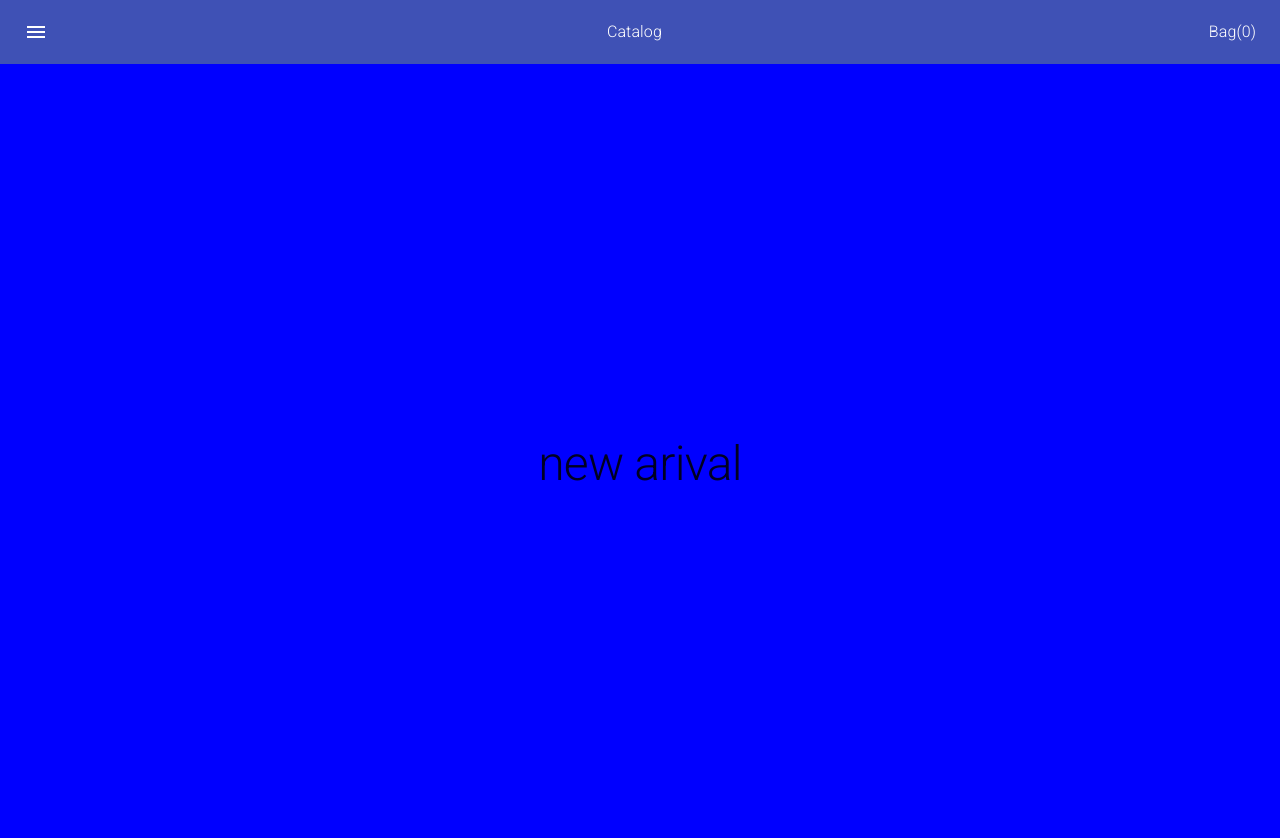
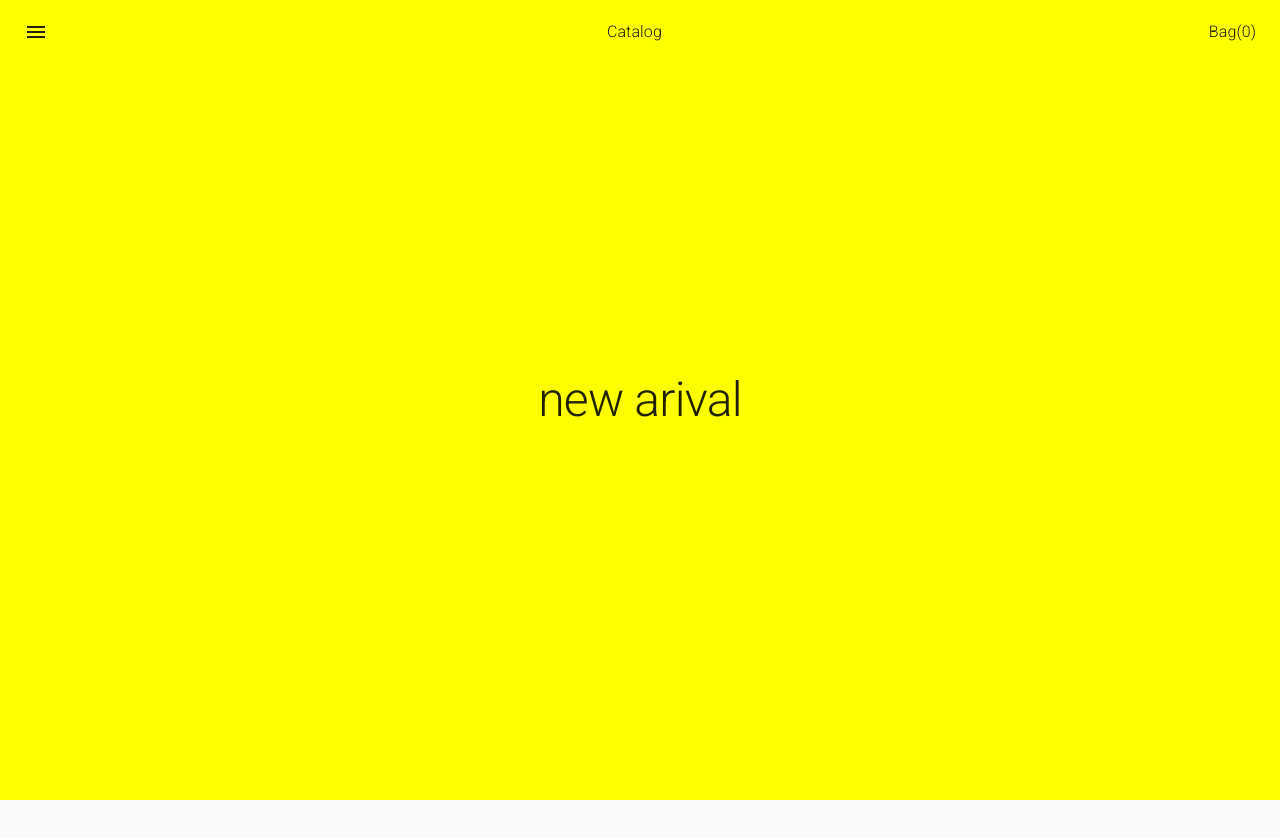
Before and after one commit to aliraza944/Ecommerce-Store, a React (Create React App) app: page / in a window 1280 px wide. Shown: the top 838 px of the page. After the commit the page ends 800 px from the top, so only its background shows below. Built offline with nearby package versions, Linux system fonts and the light colour scheme.

Commit message:
feat: click on catalog bring out the modal

```diff
--- /dev/null
+++ b/src/Components/Navigation/ModalElements.js
@@ -0,0 +1,36 @@
+import { Paper, Typography, makeStyles } from "@material-ui/core";
+import React from "react";
+
+const useStyles = makeStyles((theme) => ({
+  root: {
+    width: "100%",
+    height: "100vh",
+    flexDirection: "column",
+    backgroundColor: "#fafafa5c",
+    "& .MuiTypography-root": {
+      fontWeight: "400",
+      color: "white",
+      margin: "0 0 5px 0",
+    },
+    "& .MuiPaper-root": {
+      boxShadow: "none",
+    },
+  },
+}));
+const ModalElements = () => {
+  const classes = useStyles();
+  return (
+    <Paper className={`justifycenter ${classes.root}`}>
+      <Typography variant="h3">Hoodie</Typography>
+      <Typography variant="h3">Accesories</Typography>
+      <Typography variant="h3">Trousers</Typography>
+      <Typography variant="h3">Shirts</Typography>
+      <Typography variant="h3">Sweaters</Typography>
+      <Typography variant="h3">Legings</Typography>
+      <Typography variant="h3">Underwears</Typography>
+      <Typography variant="h3">Legings</Typography>
+    </Paper>
+  );
+};
+
+export default ModalElements;
--- a/src/Components/Navigation/Styles.js
+++ b/src/Components/Navigation/Styles.js
@@ -3,6 +3,9 @@ import { makeStyles } from "@material-ui/core";
 const useStyles = makeStyles((theme) => ({
   root: {
     flexGrow: 1,
+    "& .MuiAppBar-root": {
+      boxShadow: "none",
+    },
   },
   menuButton: {
     flexShrink: 0,
--- a/src/Components/Navigation/index.js
+++ b/src/Components/Navigation/index.js
@@ -6,13 +6,15 @@ import Typography from "@material-ui/core/Typography";
 import IconButton from "@material-ui/core/IconButton";
 import MenuIcon from "@material-ui/icons/Menu";
 import useOpen from "../../Hooks/useOpen";
+import Modal from "@material-ui/core/Modal";
+import { Paper } from "@material-ui/core";
+import ModalElements from "./ModalElements";
 const Navigation = () => {
   const { open, handleClose, handleOpen } = useOpen();
-  console.log(open);
   const classes = useStyles();
   return (
     <div className={classes.root}>
-      <AppBar position="static">
+      <AppBar position="fixed" color="transparent">
         <Toolbar>
           <div className={`justifyspacebetween ${classes.navelements}`}>
             <IconButton
@@ -21,10 +23,14 @@ const Navigation = () => {
               color="inherit"
               aria-label="menu"
             >
-              <MenuIcon onClick={() => handleOpen()} />
+              <MenuIcon />
             </IconButton>
             <div>
-              <Typography variant="h6" className={classes.title}>
+              <Typography
+                variant="h6"
+                className={classes.title}
+                onClick={() => handleOpen()}
+              >
                 Catalog
               </Typography>
             </div>
@@ -36,6 +42,15 @@ const Navigation = () => {
           </div>
         </Toolbar>
       </AppBar>
+
+      <Modal
+        open={open}
+        onClose={handleClose}
+        aria-labelledby="simple-modal-title"
+        aria-describedby="simple-modal-description"
+      >
+        <ModalElements />
+      </Modal>
     </div>
   );
 };
--- a/src/Hooks/useOpen.js
+++ b/src/Hooks/useOpen.js
@@ -1,4 +1,4 @@
-import React, { useState } from "react";
+import { useState } from "react";
 
 const useOpen = () => {
   const [open, setOpen] = useState(false);
--- a/src/Pages/Home/Styles.js
+++ b/src/Pages/Home/Styles.js
@@ -3,14 +3,10 @@ import { makeStyles } from "@material-ui/core";
 const useStyles = makeStyles((theme) => ({
   root: {
     height: "100vh",
-    scrollSnapType: "y mandatory",
-    overflowY: "scroll",
-    scrollBehavior: "smooth",
 
     " & .MuiBox-root": {
       height: "100vh",
-      backgroundColor: "blue",
-      scrollSnapAlign: "start",
+      backgroundColor: "yellow",
     },
   },
 }));
--- a/src/Pages/Home/index.js
+++ b/src/Pages/Home/index.js
@@ -9,12 +9,6 @@ const Home = () => {
       <Box className="justifycenter">
         <Typography variant="h1"> new arival</Typography>
       </Box>
-      <Box className="justifycenter">
-        <Typography variant="h1"> Sale</Typography>
-      </Box>
-      <Box className="justifycenter">
-        <Typography variant="h1"> best sellers</Typography>
-      </Box>
     </div>
   );
 };
```
